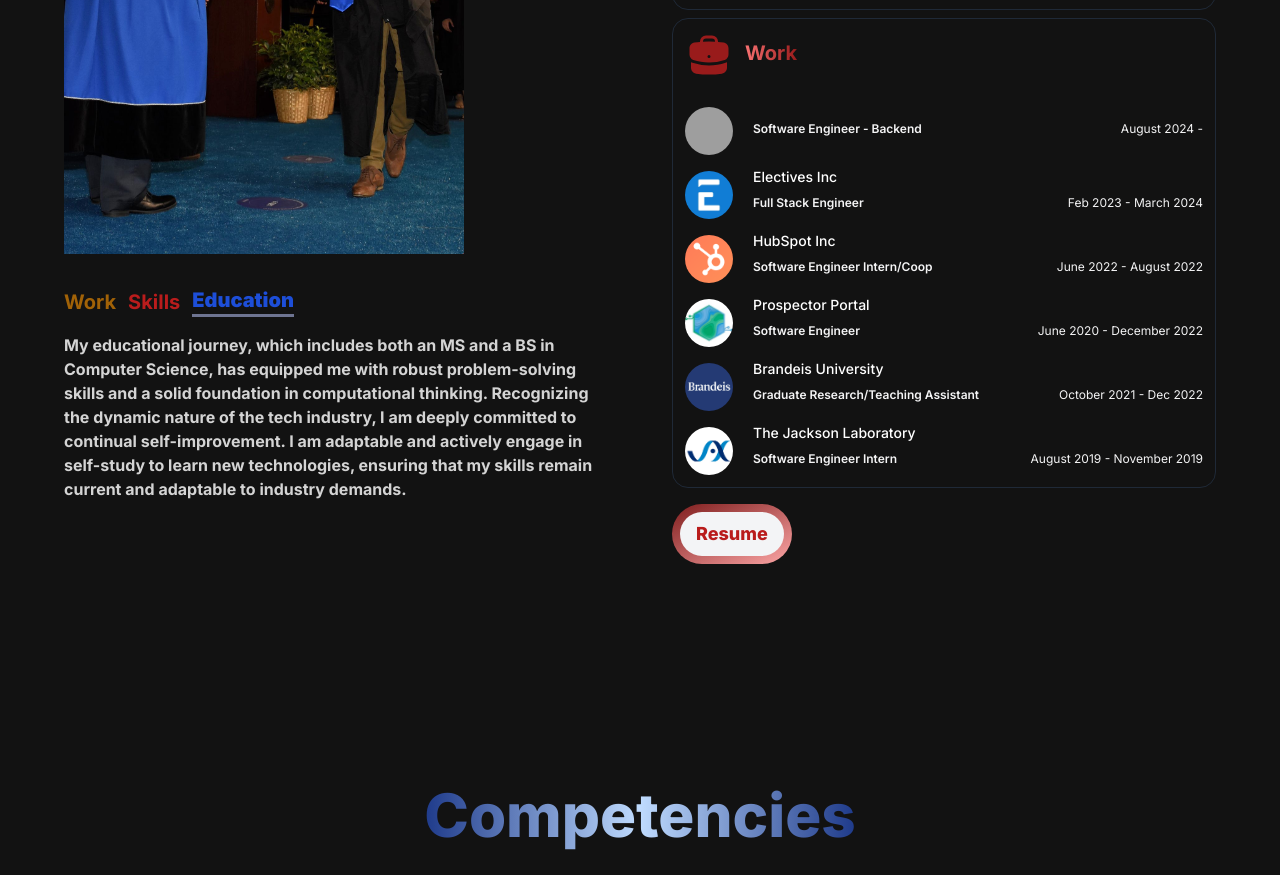
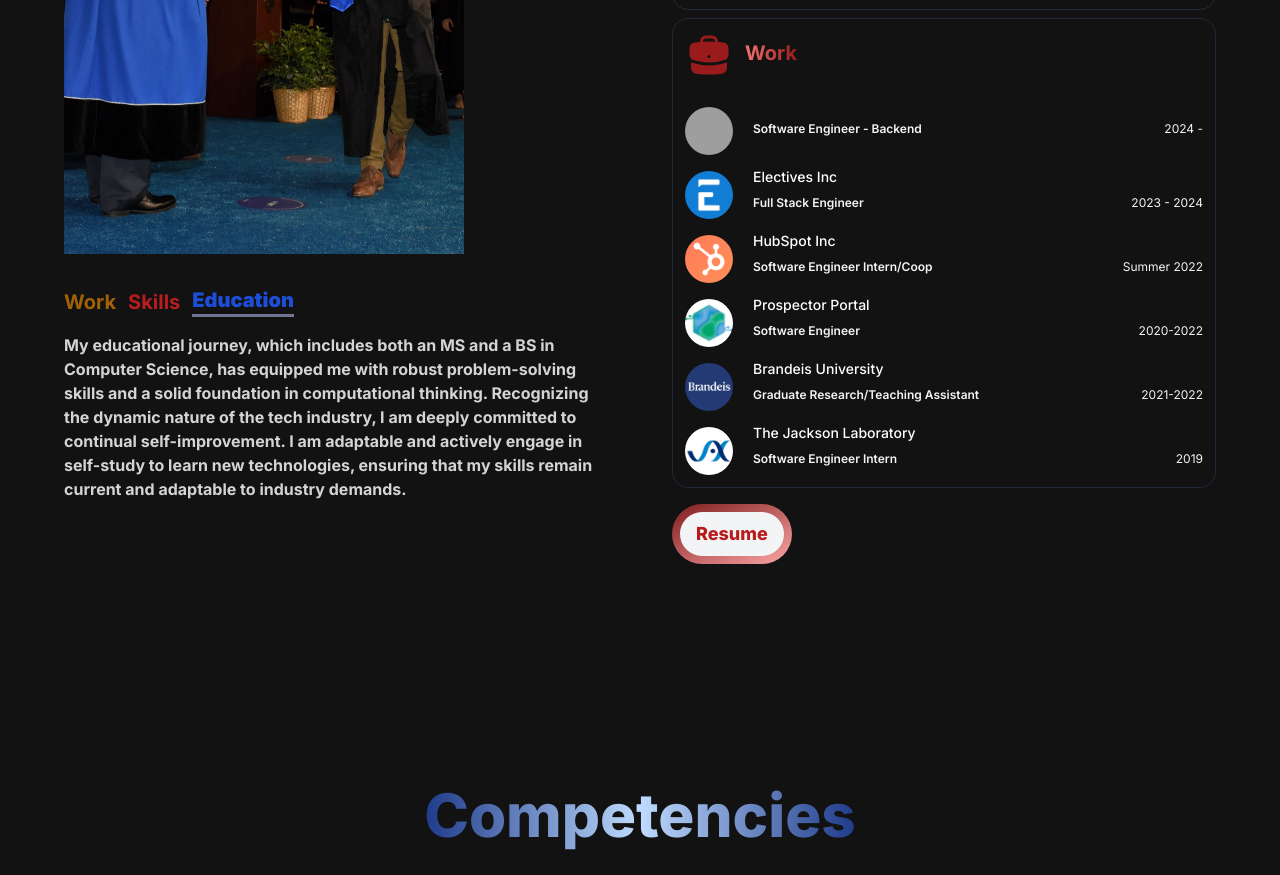
Before and after one commit to mkhanyisig/personal-portfolio, a Next.js app: page / in a window 1280 px wide. Shown: the part 1360-2235 px from the top of the page. Built offline with nearby package versions, Linux system fonts and the light colour scheme; grey boxes are pictures that could not be loaded.

Commit message:
update dates

```diff
--- a/src/app/components/AboutSection.jsx
+++ b/src/app/components/AboutSection.jsx
@@ -33,42 +33,42 @@
   {
     organization: '',
     role: 'Software Engineer  - Backend',
-    date: 'August 2024 - ',
+    date: '2024 - ',
     logo: 'https://pbs.twimg.com/profile_images/1517594757492580352/mO6w0tZo_400x400.png',
     url: '',
   },
   {
     organization: 'Electives Inc',
     role: 'Full Stack Engineer',
-    date: 'Feb 2023 - March 2024',
+    date: '2023 - 2024',
     logo: '/images/electives2.png',
     url: 'https://www.electives.io/',
   },
   {
     organization: 'HubSpot Inc',
     role: 'Software Engineer Intern/Coop',
-    date: 'June 2022 - August 2022',
+    date: 'Summer 2022',
     logo: '/images/hubspot.png',
     url: 'https://www.hubspot.com/',
   },
   {
     organization: 'Prospector Portal',
     role: 'Software Engineer',
-    date: 'June 2020 - December 2022',
+    date: '2020-2022',
     logo: '/images/prospector.png',
     url: 'https://www.prospectorportal.com/',
   },
   {
     organization: 'Brandeis University',
     role: 'Graduate Research/Teaching Assistant',
-    date: 'October 2021 - Dec 2022',
+    date: '2021-2022',
     logo: '/images/brandeis2.png',
     url: 'https://www.brandeis.edu/computer-science/',
   },
   {
     organization: 'The Jackson Laboratory',
     role: 'Software Engineer Intern',
-    date: 'August 2019 - November 2019',
+    date: '2019',
     logo: '/images/jax3.png',
     url: 'https://www.jax.org/',
   },
```
